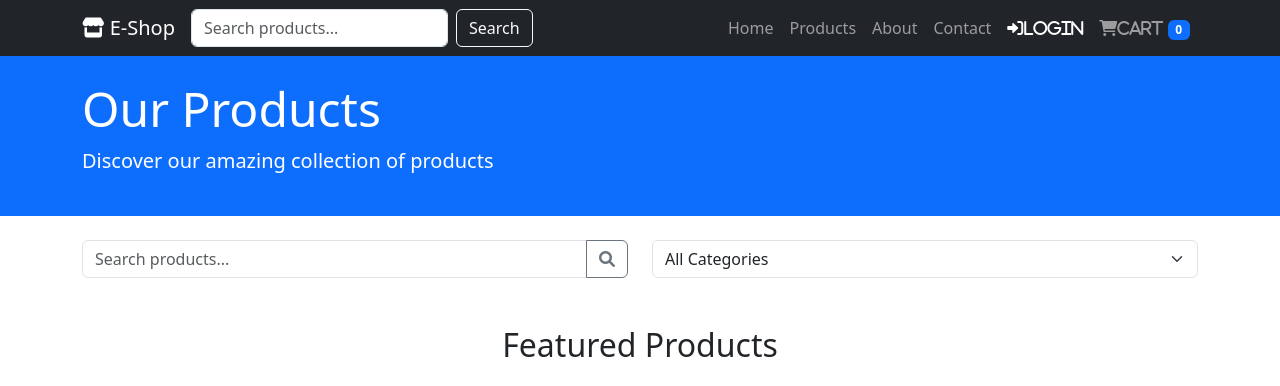
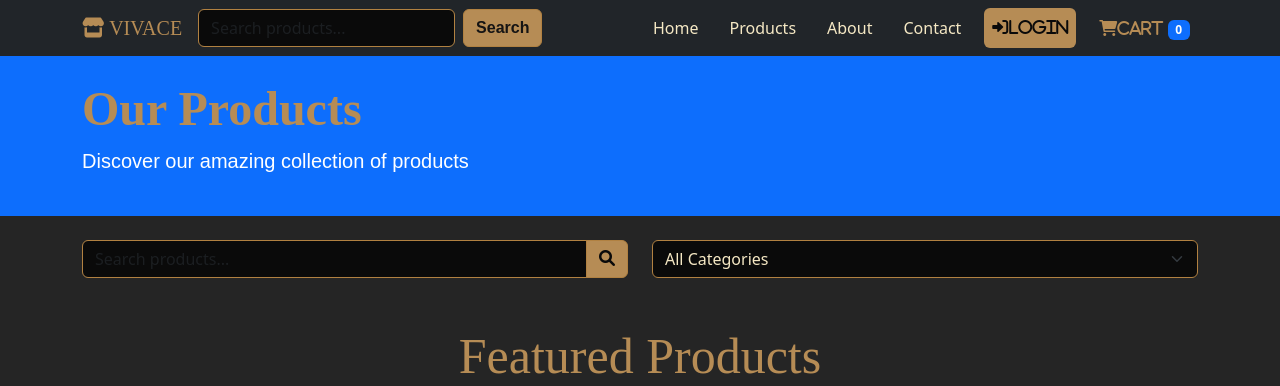
Before and after one commit to ReizuP/Vivace, a PHP site: page /products.php in a window 1280 px wide. Shown: the top 386 px of the page. Run offline with PHP 8.4, Linux system fonts and the light colour scheme; data comes from the database, SQL or seed files in the repository; some libraries are stand-ins or nearby versions.

Commit message:
Css edits

```diff
--- a/cart.php
+++ b/cart.php
@@ -103,7 +103,7 @@
       <div class="col-lg-4">
         <div class="card">
           <div class="card-header">
-            <h5 class="mb-0">Order Summary</h5>
+            <h5 class="mb-0"id="contact-header">Order Summary</h5>
           </div>
           <div class="card-body">
             <div class="d-flex justify-content-between mb-2">
--- a/index.php
+++ b/index.php
@@ -59,7 +59,7 @@
   <!-- HERO -->
   <header class="text-center text-white py-5 bg-dark" style="background:url('https://picsum.photos/1200/400?business') center/cover no-repeat;">
     <div class="container">
-      <h1 class="display-4">Vivace</h1>
+      <h1 class="display-4" id="display-home">VIVACE</h1>
       <p class="lead">Discover premium instruments for your business and hobbies</p>
       <a href="products.php" class="btn btn-primary btn-lg mt-3">
         <i class="fas fa-shopping-bag"></i> Shop Now
--- a/misc/cards_handler.php
+++ b/misc/cards_handler.php
@@ -39,11 +39,11 @@
                         alt="{$prod_name}">
 
                     <div class="card-body d-flex flex-column">
-                        <h5 class="fw-bold fs-3">{$prod_name}</h5>
-                        <p class="fs-5 text-truncate">{$info}</p>
-                        <p class="fw-bold fs-5">\${$price}</p>
-                        <p class="text-muted fs-6">Stock:{$stock}</p>
-                        <a href="product.php?id={$id}" class=" btn btn-primary w-100 mt-2">View Details</a>
+                        <h5 class="fw-bold fs-3" id="prod-name">{$prod_name}</h5>
+                        <p class="fs-5 text-truncate" id="prod-info">{$info}</p>
+                        <p class="fw-bold fs-5" id="prod-price">\${$price}</p>
+                        <p class="text-muted fs-6" id="stock-name">Stock:{$stock}</p>
+                        <a href="product.php?id={$id}" class=" btn btn-primary w-100 mt-2" id="cardbtn">View Details</a>
                     </div>
                 </div>
             </div>
--- a/misc/database.php
+++ b/misc/database.php
@@ -2,7 +2,7 @@
     $db_server = "localhost";
     $db_user = "root";
 
-    $db_pass = 'root'; //reizu
+    $db_pass = 'maryanniniego'; //reizu
     $db_name = 'vivace_db'; //reizu
     $conn = "";
 
--- a/misc/readypage.php
+++ b/misc/readypage.php
@@ -6,14 +6,14 @@
 $html = <<<HTML
     <nav class="navbar navbar-expand-lg navbar-dark bg-dark">
     <div class="container">
-      <a class="navbar-brand" href="index.php">
-        <i class="fas fa-store"></i> E-Shop
+      <a class="navbar-brand" href="index.php" id="brand-name">
+        <i class="fas fa-store" id="navstore-icon"></i> VIVACE
       </a>
       <button class="navbar-toggler" type="button" data-bs-toggle="collapse" data-bs-target="#navbarNav">
         <span class="navbar-toggler-icon"></span>
       </button>
       <form class="d-flex" action="search.php" method="GET">
-            <input class="form-control me-2" type="search" name="search_query" placeholder="Search products..." aria-label="Search">
+            <input class="form-control me-2" id="search" type="search" name="search_query" placeholder="Search products..." aria-label="Search">
             <button class="btn btn-outline-light" type="submit">Search</button>
         </form>
       <div class="collapse navbar-collapse" id="navbarNav">
@@ -37,7 +37,7 @@
           </li>
           <li class="nav-item">
             <a class="nav-link" href="cart.php">
-              <i class="fas fa-shopping-cart">Cart</i>
+              <i class="fas fa-shopping-cart" id="navbar-cart">Cart</i>
               <span class="badge bg-primary" id="cart-count">0</span>
             </a>
           </li>
--- a/signup.php
+++ b/signup.php
@@ -62,7 +62,7 @@
   <div class="bg-primary text-white py-5">
     <div class="container">
       <h1 class="display-4">Create Account</h1>
-      <p class="lead">Join E-Shop and start shopping today!</p>
+      <p class="lead">Join Vivace and start shopping today!</p>
     </div>
   </div>
 
--- a/styles.css
+++ b/styles.css
@@ -103,3 +103,184 @@
   border: 1px solid #e63946;
   background-color: #fff5f5; /* very light red background */
 }
+
+body {
+  background-color: #252525; /* deep dark gray (almost black) */
+  color: #f5f5f5; /* light text for contrast */
+}
+
+
+.nav-link{
+  color: #f5e8c4;
+  margin-left: 15px;
+}
+
+#navstore-icon{
+  color:#B68C55;
+}
+#navbar-cart{
+  color:#B68C55;
+}
+#cart-count{
+  background-color: #B68C55;
+  color:#fdfdfd;
+}
+#brand-name{
+  font-family: Playfair Display, serif;
+  color:#B68C55;
+}
+#display-home{
+  font-family:Playfair Display, serif;
+  font-weight: bold;
+  color:#B68C55;
+  font-size:60px;
+}
+.display-4{
+  font-family:Playfair Display, serif;
+  font-weight: bold;
+  color:#B68C55;
+}
+.display-5{
+  font-family:Playfair Display, serif;
+  color:#B68C55;
+  font-weight: bold;
+}
+
+.lead{
+  font-family:Lora, sans-serif;
+  color:white;
+  size:14px;
+}
+/*about-html*/
+#about-subh{
+  font-family:Lora, sans-serif;
+  color:#F8F4E9;
+  font-size: 18px;
+}
+#about{
+  background-color: #0a0a0a;
+  border-radius: 5px;
+  border-color:#F8F4E9;
+  border-width:2px;
+  padding:10px,10px;
+
+}
+#aboutpic{
+  background-color:#B68C55;
+  border-radius:5px;
+  border-color: #B68C55;
+  margin-left: 2%;
+  padding:2px,2px;
+
+}
+
+h2{
+  font-family:Playfair Display, serif;
+  color: #B68C55;
+  font-size: 50px;
+  padding-bottom:20px;
+}
+
+p{
+  font-family:Lora, sans-serif ;
+  font-size: 14px;
+
+}
+
+.fas{
+  color:#0a0a0a;
+}
+
+.card{
+  background-color: #0a0a0a;
+}
+.card-title{
+  font-family:Cormorant, sans-serif ;
+  font-size: large;
+  color:#eaeae8;
+  font-weight: bold;
+}
+.card-text{
+  font-family: Lora , sans-serif;
+  font-size: medium;
+  color:#f5e8c4;
+  padding-right: 5px;
+  padding-left: 5px;
+
+}
+.card-body{
+  color:#f5e8c4;
+  background-color: #101010;
+  border-color: #252525;
+}
+#card-icon{
+  color:#B68C55;
+
+}
+#cardbtn{
+  background-color:#B68C55;
+  color:#151414;
+  border-color:#b18141;
+  font-weight: bold;
+  font-family: Lora, sans-serif;
+  font-size: medium;
+  width:1vw;
+}
+
+.btn{
+  background-color:#B68C55;
+  color:#151414;
+  border-color:#b18141;
+  font-weight: bold;
+  font-family: Lora, sans-serif;
+  font-size: medium;
+}
+
+/*product-html*/
+#stock-name{
+  color:#f5f5f5;
+  margin-top:-40px;
+}
+
+#prod-name{
+  color: #F8F4E9;
+  font-size: 18px;
+  font-family:Inter, sans-serif ;
+}
+#prod-info{
+  color:#f5e8c4;
+  font-size: 5px ;
+  font-family: Inter, sans-serif;
+}
+#prod-price{
+  color:#B68C55;
+  margin-left:250px;
+  font-size: 5rem;
+}
+.form-control{
+  background-color: #252525;
+  color: #f9f8f7;
+  border-color: #333;
+}
+#search{
+  background-color: #0a0a0a;
+  color:#F8F4E9;
+  border-color: #b18141;
+}
+#search-input{
+  background-color: #0a0a0a;
+  color:#F8F4E9;
+  border-color: #b18141;
+}
+
+#contact-header{
+  color:#F8F4E9;
+}
+#contact-content{
+  color:#F8F4E9;
+}
+#category-filter{
+  background-color: #0a0a0a;
+  color:#f5e8c4;
+  border-color: #b18141;
+}
```
Also changed, not shown: about.php (+7 -7 lines), bootstrap.php (+4 -4 lines), contact.php (+8 -8 lines), misc/search_handler.php (+4 -4 lines).
